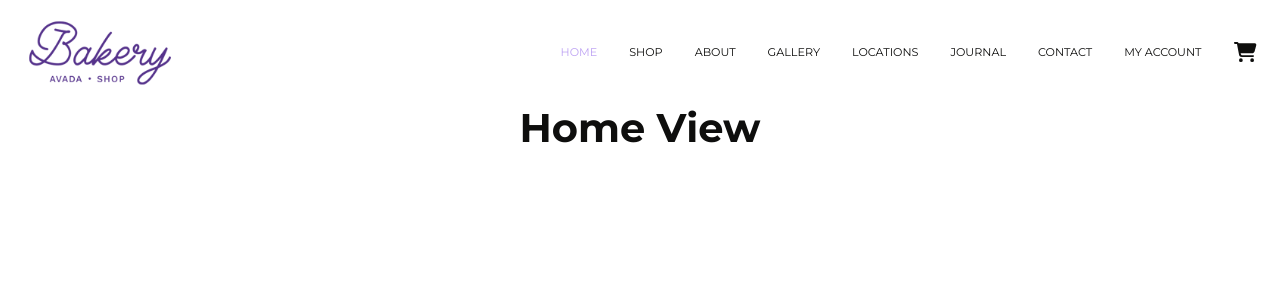
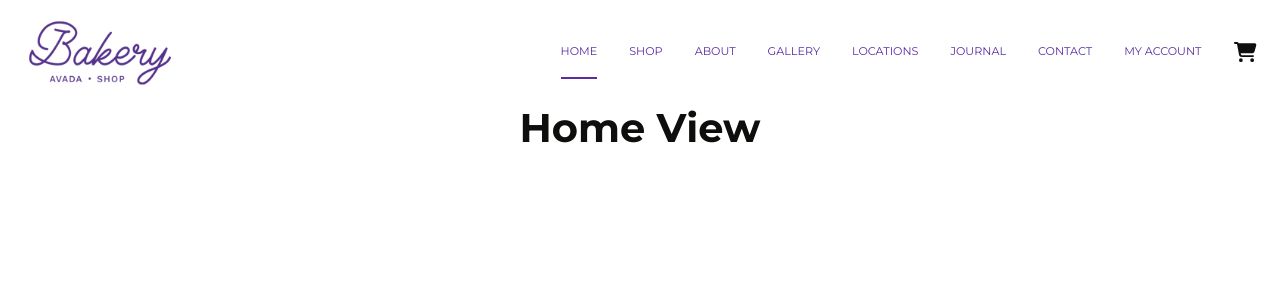
Before and after one commit to EliGolam/proj-html-vuejs, a Vue app: page / in a window 1280 px wide. Shown: the top 300 px of the page. Built offline with nearby package versions, Linux system fonts and the light colour scheme; a web font is replaced by a local one.

Commit message:
Added hover effect on NavLinks

```diff
--- a/src/assets/styles/_reset.scss
+++ b/src/assets/styles/_reset.scss
@@ -37,7 +37,7 @@ img {
     list-style-type: none;
 }
 
-a:is([class], [id]) {
+a {
     text-decoration: none;
     color: inherit;
 }
--- a/src/assets/styles/utilities.scss
+++ b/src/assets/styles/utilities.scss
@@ -56,10 +56,21 @@
     // Font
     font-size: $fs-8;
     text-transform: uppercase;
+    color: $clr-primary-dark-purple;
+
+    padding: $_size-4 0;
+    border-bottom: 2px solid transparent;
+
+    // Transitions
+    transition: border-bottom 200ms ease;
 
 	&.router-link-exact-active {
-		color: $clr-primary-purple;
+        border-color: $clr-primary-dark-purple;
 	}
+
+    &:hover {
+        border-color: $clr-primary-purple;
+    }
 }
 
 // SCROLLER
--- a/src/components/NavBarComponent.vue
+++ b/src/components/NavBarComponent.vue
@@ -39,5 +39,7 @@ nav {
 	// Flex Container
 	display: flex;
 	column-gap: $c-gap;
+
+
 }
 </style>
```
